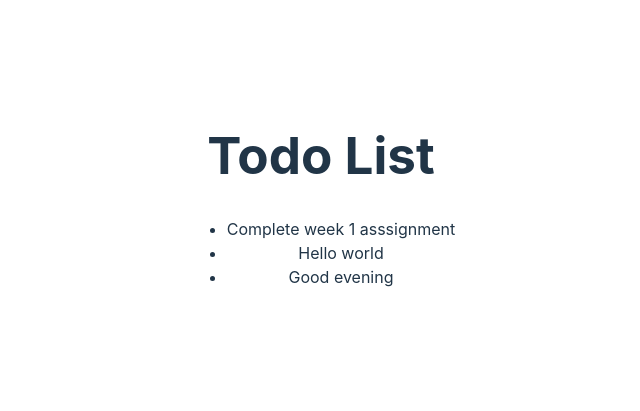
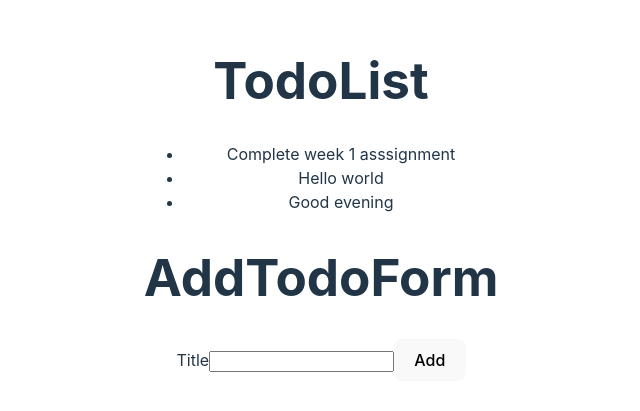
Before and after one commit to umavenki/react-todo, a React (Vite) app: page / in a window 1280 px wide. Shown: the part 201-612 px from the top of the page, without its empty margins (319-959 px from the left). Built offline with nearby package versions, Linux system fonts and the light colour scheme.

Commit message:
Completed Homework

```diff
--- /dev/null
+++ b/src/AddTodoForm.jsx
@@ -0,0 +1,15 @@
+function AddTodoForm() {
+  return (
+    <div>
+      <h1> AddTodoForm</h1>
+      <form>
+        <label>
+          Title
+          <input id="todoTitle" />
+        </label>
+        <button>Add</button>
+      </form>
+    </div>
+  );
+}
+export default AddTodoForm;
--- a/src/App.jsx
+++ b/src/App.jsx
@@ -1,20 +1,13 @@
 import "./App.css";
-
-const todo = [
-  { id: 0, title: "Complete week 1 asssignment" },
-  { id: 1, title: "Hello world " },
-  { id: 2, title: "Good evening" },
-];
+import TodoList from "./TodoList";
+import AddTodoForm from "./AddTodoForm";
 
 function App() {
   return (
     <div>
-      <h1>Todo List</h1>
-      <ul>
-        {todo.map((t) => {
-          return <li key={t.id}>{t.title} </li>;
-        })}
-      </ul>
+      <h1>TodoList</h1>
+      <TodoList></TodoList>
+      <AddTodoForm></AddTodoForm>
     </div>
   );
 }
--- /dev/null
+++ b/src/TodoList.jsx
@@ -0,0 +1,17 @@
+const todo = [
+  { id: 0, title: "Complete week 1 asssignment" },
+  { id: 1, title: "Hello world " },
+  { id: 2, title: "Good evening" },
+];
+function TodoList() {
+  return (
+    <div>
+      <ul>
+        {todo.map((t) => {
+          return <li key={t.id}>{t.title} </li>;
+        })}
+      </ul>
+    </div>
+  );
+}
+export default TodoList;
```
